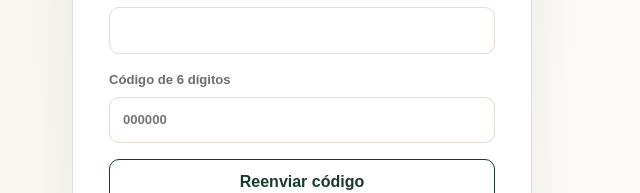
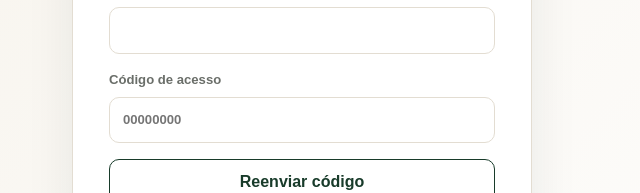
Before and after one commit to ocriartista-gif/criartista-hospedagens, a Next.js app: page /admin/accept-invite in a window 1280 px wide. Shown: the part 259-452 px from the top of the page, without its empty margins (338-978 px from the left). Built offline with nearby package versions, Linux system fonts and the light colour scheme; no server answers.

Commit message:
fix: accept configurable email OTP length

```diff
--- a/app/admin/accept-invite/page.tsx
+++ b/app/admin/accept-invite/page.tsx
@@ -24,7 +24,7 @@ export default function AcceptInvitePage() {
     const hash = new URLSearchParams(window.location.hash.replace(/^#/, ""));
     if (hash.get("error_code") === "otp_expired") {
       setMessage(
-        "O link anterior foi consumido ou expirou. Use um novo código de 6 dígitos para ativar o acesso."
+        "O link anterior foi consumido ou expirou. Use um novo código de acesso para ativar a conta."
       );
     }
 
@@ -81,8 +81,8 @@ export default function AcceptInvitePage() {
       return;
     }
 
-    if (!hasSession && !/^\d{6}$/.test(code)) {
-      setMessage("Digite o código de 6 dígitos recebido por e-mail.");
+    if (!hasSession && !/^\d{6,10}$/.test(code)) {
+      setMessage("Digite o código numérico recebido por e-mail.");
       return;
     }
 
@@ -171,15 +171,15 @@ export default function AcceptInvitePage() {
                   </label>
 
                   <label>
-                    Código de 6 dígitos
+                    Código de acesso
                     <input
                       name="code"
                       inputMode="numeric"
-                      pattern="[0-9]{6}"
-                      maxLength={6}
+                      pattern="[0-9]{6,10}"
+                      maxLength={10}
                       required
                       autoComplete="one-time-code"
-                      placeholder="000000"
+                      placeholder="00000000"
                     />
                   </label>
 
```
